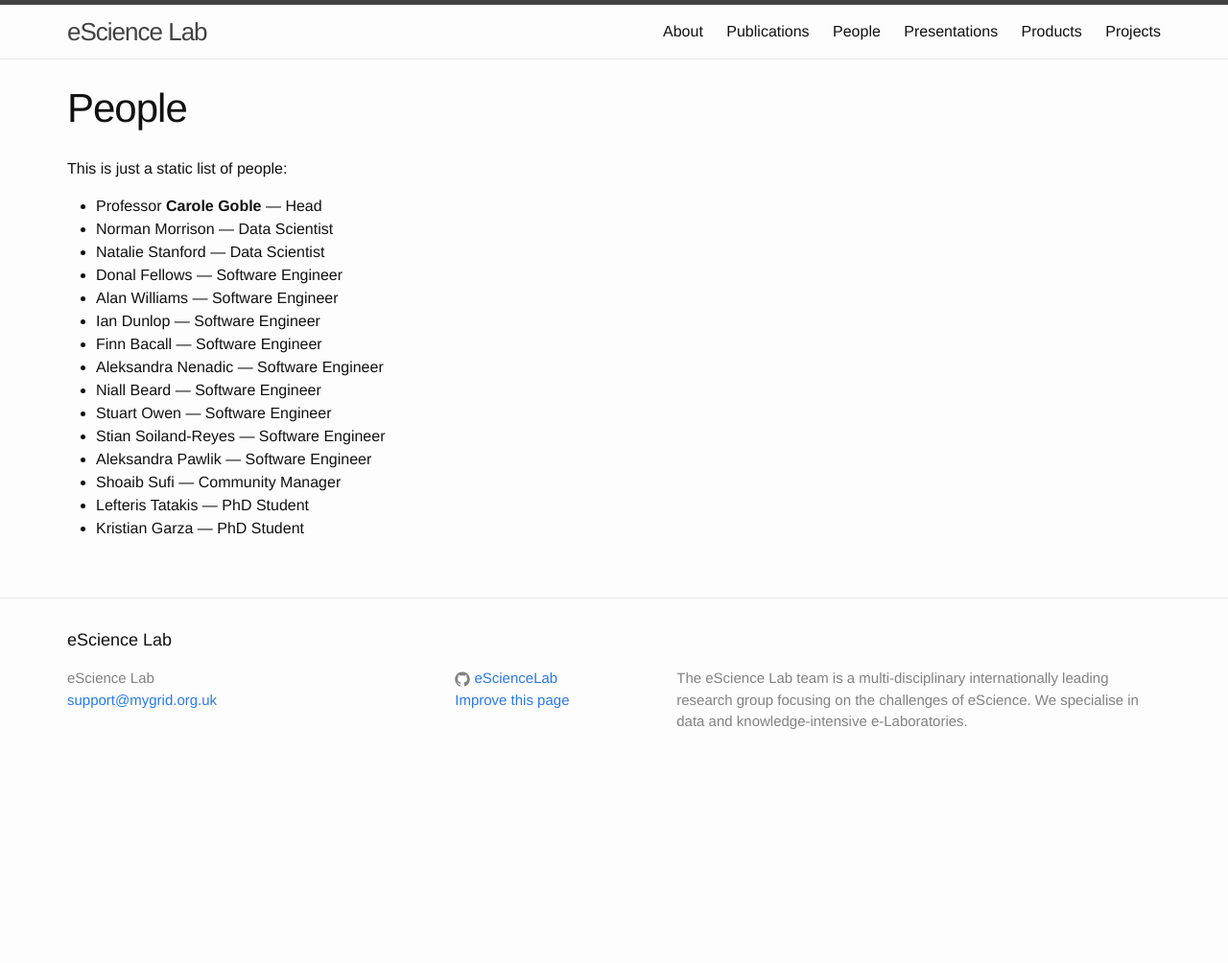
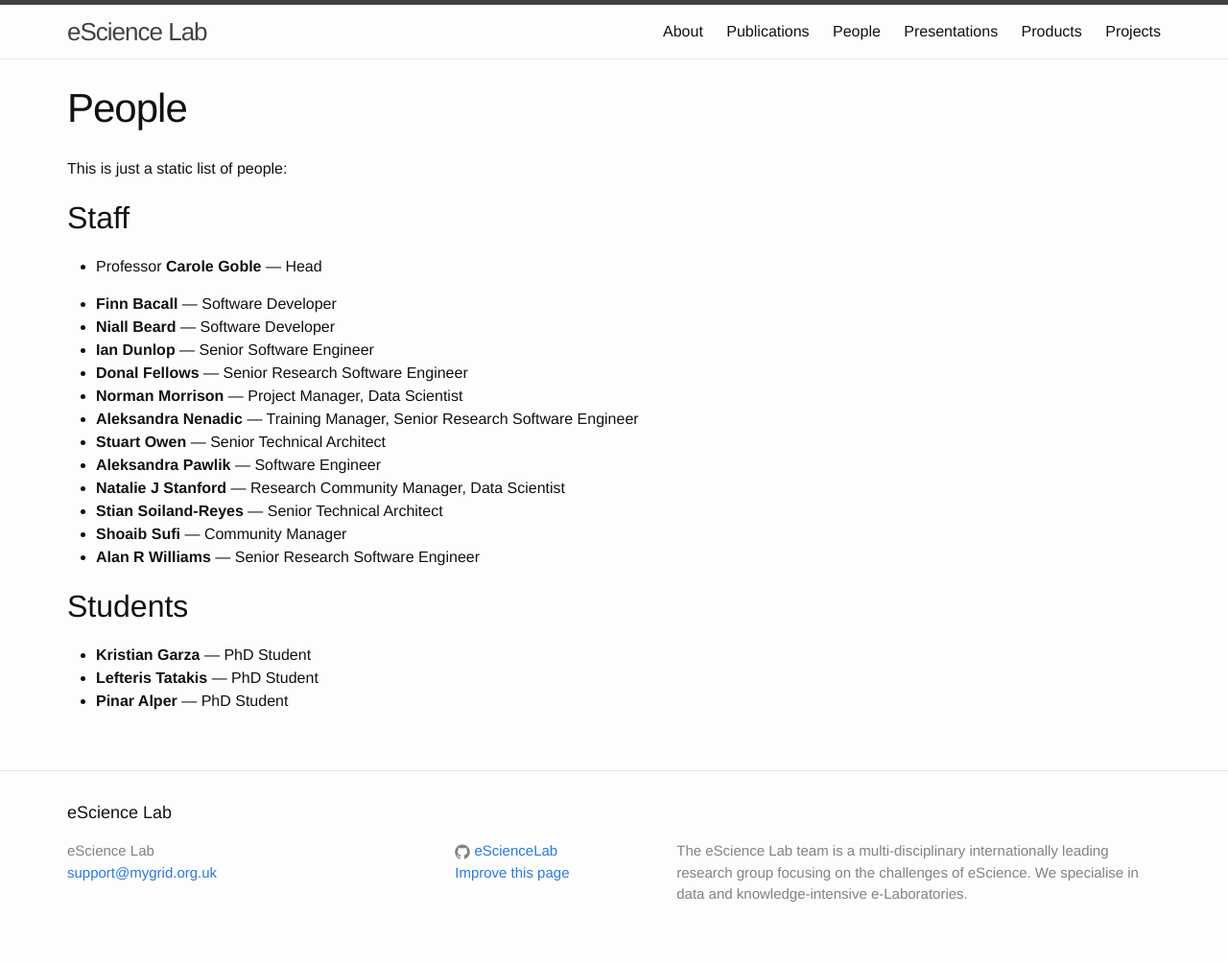
Before and after one commit to eScienceLab/eScienceLab.github.io, a Jekyll site: the page built from people.md, in a window 1280 px wide. Shown: the whole page at 96% size. Built offline with Jekyll 4.4.1, drawn with Linux system fonts in a browser that asks for light colours; before the commit the page ends 900 px from its top, so only the background shows below that.

Commit message:
Update people.md

```diff
--- a/people.md
+++ b/people.md
@@ -6,18 +6,25 @@ permalink: /people/
 
 This is just a static list of people:
 
+##Staff
+
 * Professor **Carole Goble** — Head
-* Norman Morrison — Data Scientist
-* Natalie Stanford — Data Scientist
-* Donal Fellows — Software Engineer
-* Alan Williams — Software Engineer
-* Ian Dunlop — Software Engineer
-* Finn Bacall — Software Engineer
-* Aleksandra Nenadic — Software Engineer
-* Niall Beard — Software Engineer
-* Stuart Owen — Software Engineer
-* Stian Soiland-Reyes — Software Engineer
-* Aleksandra Pawlik — Software Engineer
-* Shoaib Sufi — Community Manager
-* Lefteris Tatakis — PhD Student
-* Kristian Garza — PhD Student
+
+* **Finn Bacall** — Software Developer
+* **Niall Beard** — Software Developer
+* **Ian Dunlop** — Senior Software Engineer
+* **Donal Fellows** — Senior Research Software Engineer
+* **Norman Morrison** — Project Manager, Data Scientist
+* **Aleksandra Nenadic** — Training Manager, Senior Research Software Engineer
+* **Stuart Owen** — Senior Technical Architect
+* **Aleksandra Pawlik** — Software Engineer
+* **Natalie J Stanford** — Research Community Manager, Data Scientist
+* **Stian Soiland-Reyes** — Senior Technical Architect
+* **Shoaib Sufi** — Community Manager
+* **Alan R Williams** — Senior Research Software Engineer
+
+##Students
+
+* **Kristian Garza** — PhD Student
+* **Lefteris Tatakis** — PhD Student
+* **Pinar Alper** — PhD Student
```
